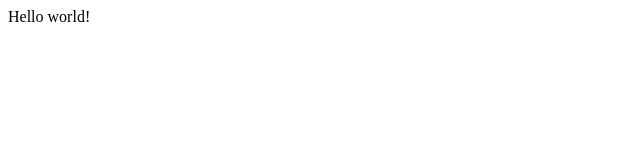
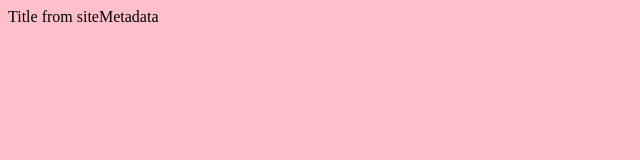
Before and after one commit to cssevangelists/cssevangelists.github.io, a Gatsby site: page / in a window 1280 px wide. Shown: the whole page, without its empty margins (0-640 px from the left). Built offline with nearby package versions, Linux system fonts and the light colour scheme; Gatsby itself is replaced by a stand-in of ours.

Commit message:
Start with Gatsby

```diff
--- a/gatsby-config.js
+++ b/gatsby-config.js
@@ -5,5 +5,7 @@
  */
 
 module.exports = {
-  /* Your site config here */
+  siteMetadata: {
+    title: `Title from siteMetadata`,
+  },
 }
--- a/package.json
+++ b/package.json
@@ -1,5 +1,5 @@
 {
-  "name": "gatsby-starter-hello-world",
+  "name": "css-evangelists",
   "private": true,
   "description": "A simplified bare-bones starter for Gatsby",
   "version": "0.1.0",
--- a/src/pages/index.js
+++ b/src/pages/index.js
@@ -1,3 +1,22 @@
 import React from "react"
+import { graphql, Link } from "gatsby"
+import '../styles/global.css'
 
-export default () => <div>Hello world!</div>
+export default ({ data }) => {
+
+  return (
+    <div>
+      { data.site.siteMetadata.title  }
+    </div>
+  )
+}
+
+export const query = graphql`
+  query {
+    site {
+      siteMetadata {
+        title
+      }
+    }
+  }
+`
--- /dev/null
+++ b/src/styles/global.css
@@ -0,0 +1,3 @@
+body {
+  background: pink;
+}
```
Also changed, not shown: 1 other file.
